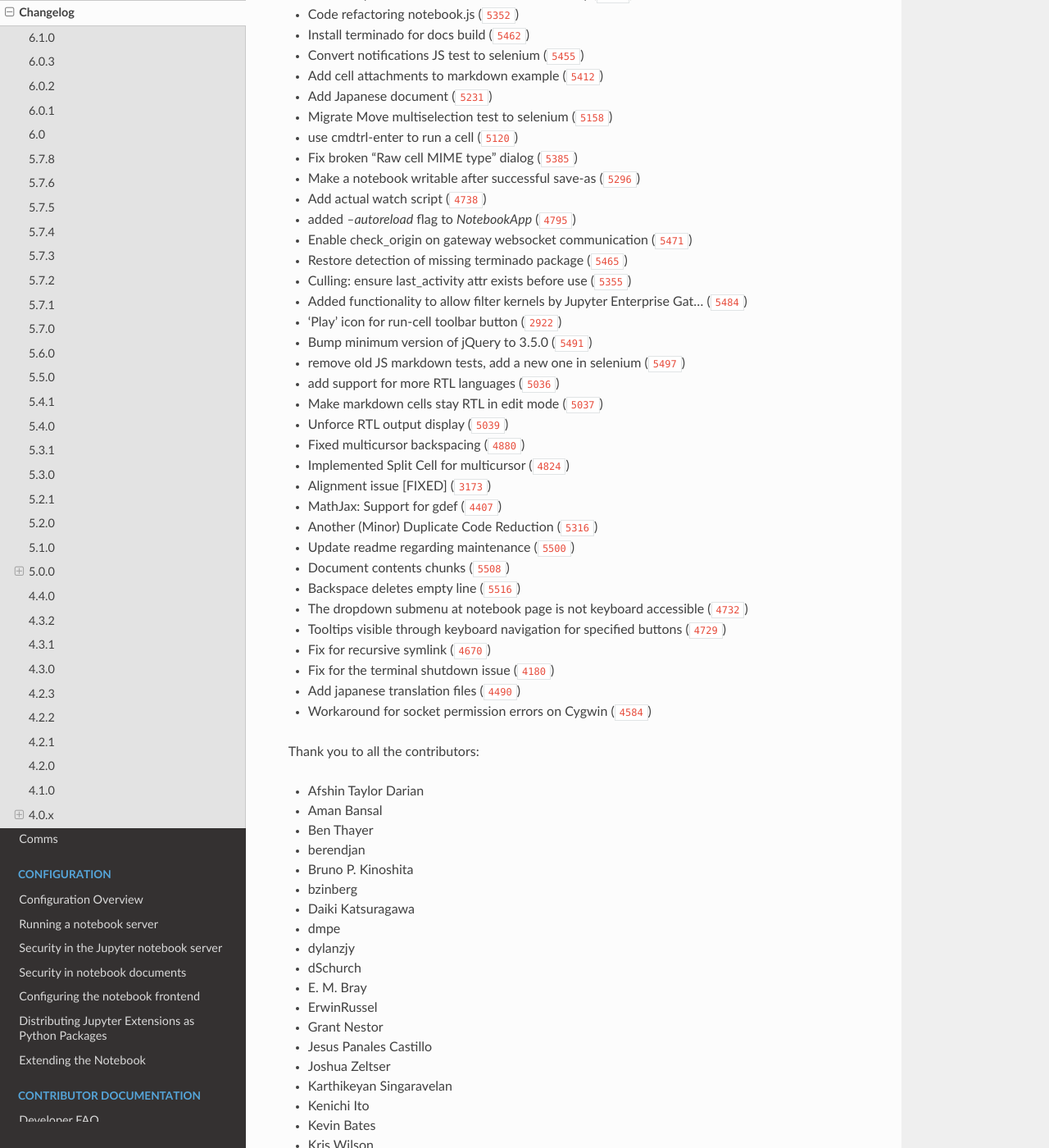
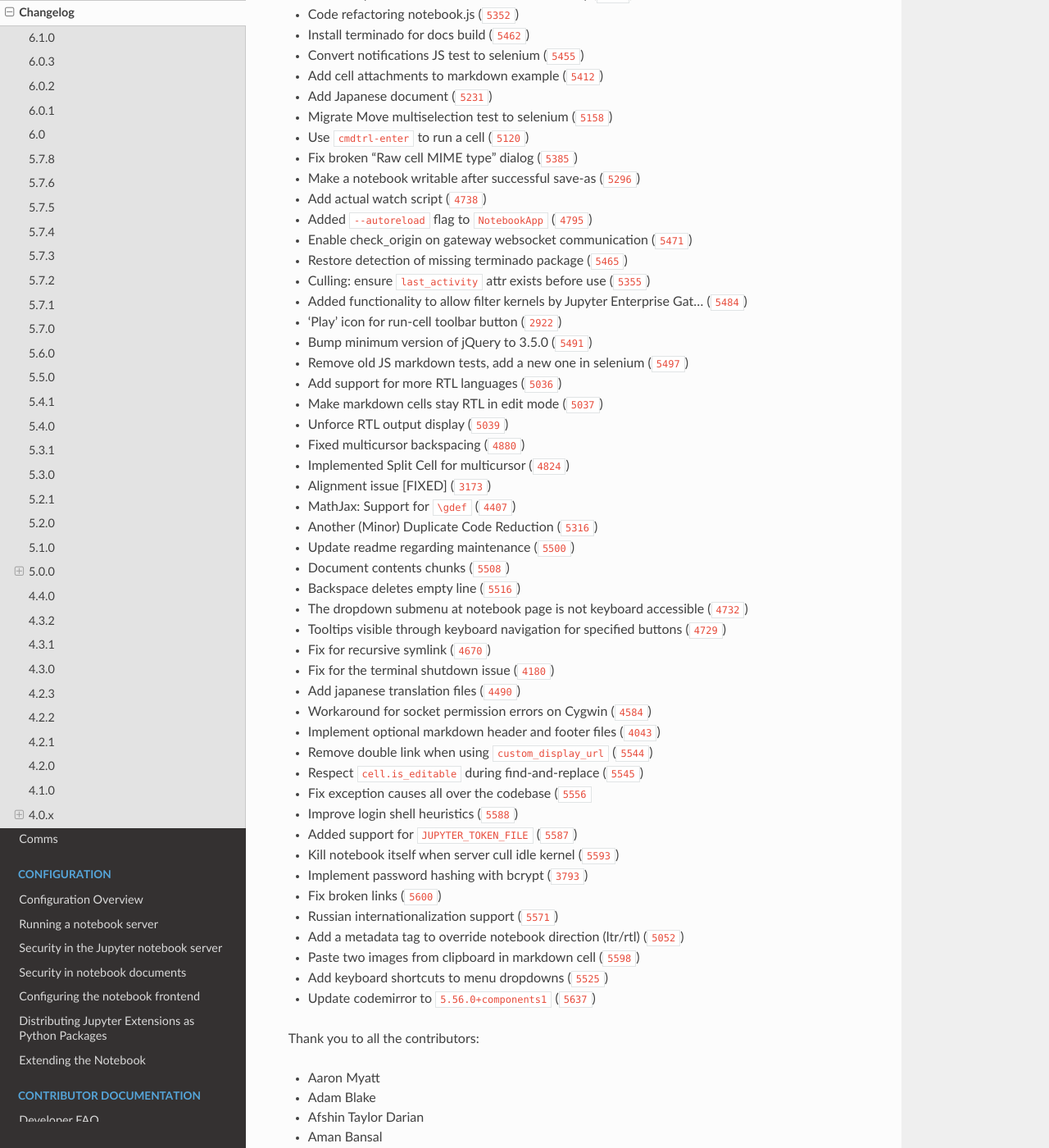
Before and after one commit to jupyter/nbclassic, a Sphinx documentation site: the page built from docs/source/changelog.rst, in a window 1280 px wide and 1400 px high, scrolled down 1054 px. Shown: the whole window at 82% size. Built offline with Sphinx 7.4.7 and the Read the Docs theme 2.0.0, drawn with Linux system fonts in a browser that asks for light colours; pages that are not in the unit, such as notebooks, are missing from menus; the version number could not be read and is left out; cross-references to code outside the pages are shown as plain code; some of the changed text lies outside the part shown.

Commit message:
Update 6.1 changelog with post rc1 changes (#5639)
* Update 6.1 changelog with post rc1 changes

```diff
--- a/docs/source/changelog.rst
+++ b/docs/source/changelog.rst
@@ -42,7 +42,7 @@ Here is an enumeration of changes made since the last release and included in 6.
 - Added nl language (:ghpull:`5354`)
 - Add UNIX socket support to notebook server. (:ghpull:`4835`)
 - Update CodeMirror dependency (:ghpull:`5198`)
-- tree added download multiple files (:ghpull:`5351`)
+- Tree added download multiple files (:ghpull:`5351`)
 - Toolbar buttons tooltip: show help instead of label (:ghpull:`5107`)
 - Remove unnecessary import of requests_unixsocket (:ghpull:`5451`)
 - Add ability to cull terminals and track last activity (:ghpull:`5372`)
@@ -52,25 +52,25 @@ Here is an enumeration of changes made since the last release and included in 6.
 - Add cell attachments to markdown example (:ghpull:`5412`)
 - Add Japanese document (:ghpull:`5231`)
 - Migrate Move multiselection test to selenium (:ghpull:`5158`)
-- use cmdtrl-enter to run a cell (:ghpull:`5120`)
+- Use ``cmdtrl-enter`` to run a cell (:ghpull:`5120`)
 - Fix broken "Raw cell MIME type" dialog (:ghpull:`5385`)
 - Make a notebook writable after successful save-as (:ghpull:`5296`)
 - Add actual watch script (:ghpull:`4738`)
-- added `--autoreload` flag to `NotebookApp` (:ghpull:`4795`)
+- Added ``--autoreload`` flag to ``NotebookApp`` (:ghpull:`4795`)
 - Enable check_origin on gateway websocket communication (:ghpull:`5471`)
 - Restore detection of missing terminado package (:ghpull:`5465`)
-- Culling: ensure last_activity attr exists before use (:ghpull:`5355`)
+- Culling: ensure ``last_activity`` attr exists before use (:ghpull:`5355`)
 - Added functionality to allow filter kernels by Jupyter Enterprise Gat… (:ghpull:`5484`)
 - 'Play' icon for run-cell toolbar button (:ghpull:`2922`)
 - Bump minimum version of jQuery to 3.5.0 (:ghpull:`5491`)
-- remove old JS markdown tests, add a new one in selenium (:ghpull:`5497`)
-- add support for more RTL languages (:ghpull:`5036`)
+- Remove old JS markdown tests, add a new one in selenium (:ghpull:`5497`)
+- Add support for more RTL languages (:ghpull:`5036`)
 - Make markdown cells stay RTL in edit mode (:ghpull:`5037`)
 - Unforce RTL output display (:ghpull:`5039`)
 - Fixed multicursor backspacing (:ghpull:`4880`)
 - Implemented Split Cell for multicursor (:ghpull:`4824`)
 - Alignment issue [FIXED] (:ghpull:`3173`)
-- MathJax: Support for \gdef (:ghpull:`4407`)
+- MathJax: Support for ``\gdef`` (:ghpull:`4407`)
 - Another (Minor) Duplicate Code Reduction (:ghpull:`5316`)
 - Update readme regarding maintenance (:ghpull:`5500`)
 - Document contents chunks (:ghpull:`5508`)
@@ -81,29 +81,53 @@ Here is an enumeration of changes made since the last release and included in 6.
 - Fix for the terminal shutdown issue (:ghpull:`4180`)
 - Add japanese translation files (:ghpull:`4490`)
 - Workaround for socket permission errors on Cygwin (:ghpull:`4584`)
+- Implement optional markdown header and footer files (:ghpull:`4043`)
+- Remove double link when using ``custom_display_url`` (:ghpull:`5544`)
+- Respect ``cell.is_editable`` during find-and-replace (:ghpull:`5545`)
+- Fix exception causes all over the codebase (:ghpull:`5556`
+- Improve login shell heuristics (:ghpull:`5588`)
+- Added support for ``JUPYTER_TOKEN_FILE`` (:ghpull:`5587`)
+- Kill notebook itself when server cull idle kernel (:ghpull:`5593`)
+- Implement password hashing with bcrypt (:ghpull:`3793`)
+- Fix broken links (:ghpull:`5600`)
+- Russian internationalization support (:ghpull:`5571`)
+- Add a metadata tag to override notebook direction (ltr/rtl) (:ghpull:`5052`)
+- Paste two images from clipboard in markdown cell (:ghpull:`5598`)
+- Add keyboard shortcuts to menu dropdowns (:ghpull:`5525`)
+- Update codemirror to ``5.56.0+components1`` (:ghpull:`5637`)
 
 Thank you to all the contributors:
 
+- Aaron Myatt
+- Adam Blake
 - Afshin Taylor Darian
 - Aman Bansal
 - Ben Thayer
 - berendjan
 - Bruno P. Kinoshita
 - bzinberg
+- Christophe Cadilhac
 - Daiki Katsuragawa
+- David Lukes
+- Dmitriy Q
 - dmpe
 - dylanzjy
 - dSchurch
 - E\. M\. Bray
 - ErwinRussel
+- Felix Mönckemeyer
 - Grant Nestor
+- Jarrad Whitaker
 - Jesus Panales Castillo
 - Joshua Zeltser
 - Karthikeyan Singaravelan
 - Kenichi Ito
 - Kevin Bates
+- Koki Nishihara
 - Kris Wilson
 - Kyle Kelley
+- Laura Merlo
+- levinxo
 - Luciano Resende
 - Luis Cabezon Manchado
 - Madhusudhan Srinivasa
```
Also changed, not shown: other parts of docs/source/changelog.rst (+5 -0 lines).
